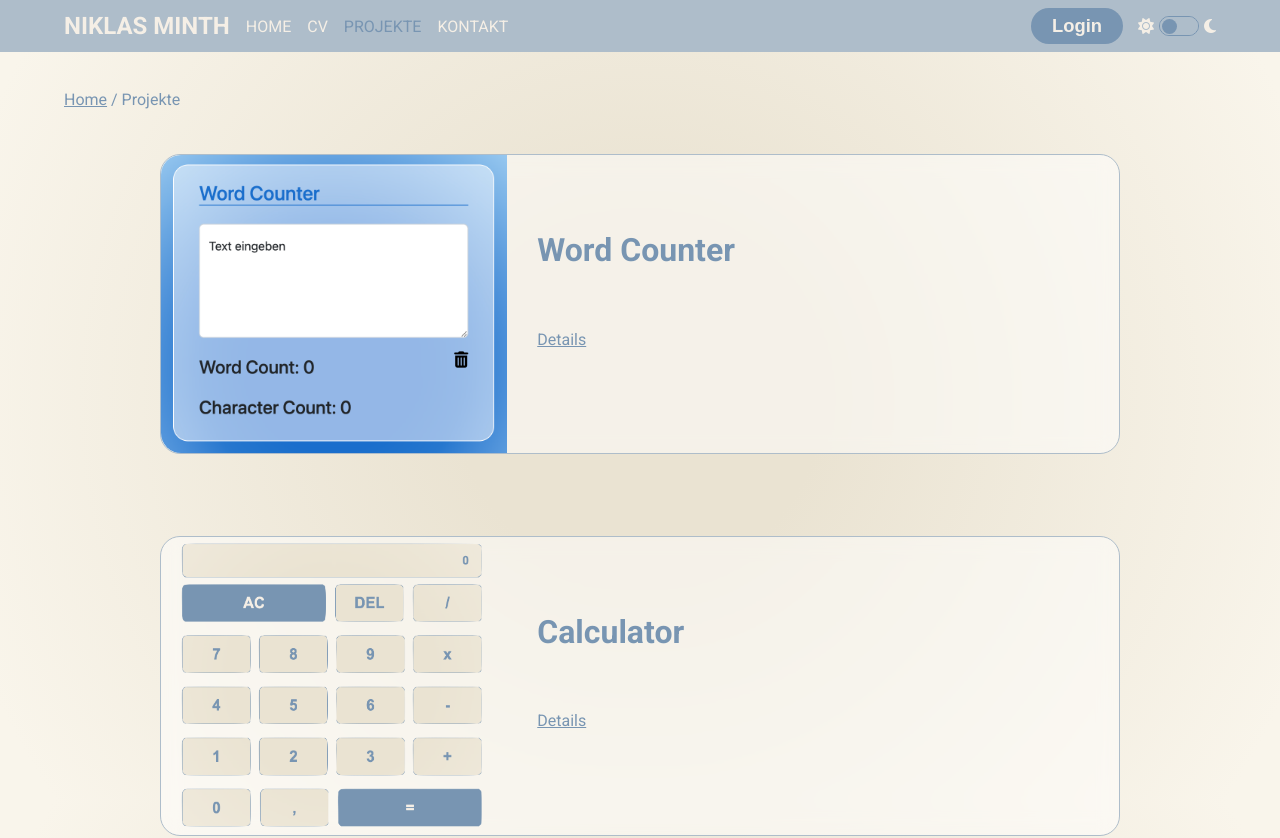
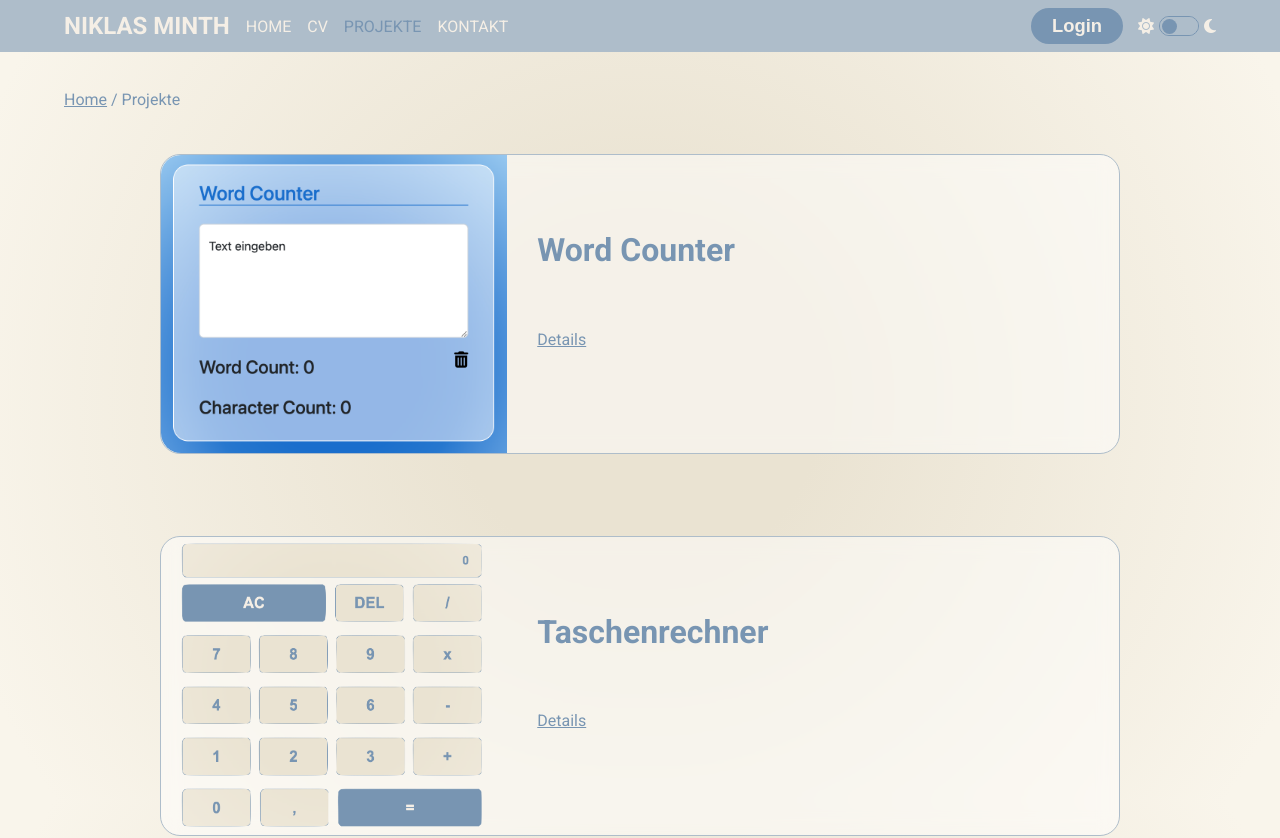
Before and after one commit to niklas1531/portfolio, a React (Create React App) app: page /#/projekte in a window 1280 px wide. Shown: the top 838 px of the page. Built offline with nearby package versions, Linux system fonts and the light colour scheme.

Commit message:
Projekt Calculator umbenannt in Taschenrechner

```diff
--- a/src/App.js
+++ b/src/App.js
@@ -7,7 +7,8 @@ import GreenCoding  from './Projekte/GreenCoding'
 import WordCounter from './Projekte/WordCounter'
 import Check24 from './Projekte/Check24'
 import { useEffect, useState } from 'react'
-import Calculator from './Projekte/calculator/Calculator'
+import Taschenrechner from './Projekte/Taschenrechner/Taschenrechner'
+import Trinkgeld from './Projekte/Trinkgeld'
 
 const App = () => {
   const [show, setShow] = useState(false)
@@ -55,9 +56,10 @@ const App = () => {
         <Route path='/cv' element={<CV showMobile={showMobile} mobile={mobile} switchTheme={switchTheme} checked={checked} show={show} handleShow={handleShow}/>} />
         <Route path='/projekte' element={<Projekte showMobile={showMobile} mobile={mobile} switchTheme={switchTheme} checked={checked} show={show} handleShow={handleShow}/>} />
         <Route path="/projekte/greencoding" element={<GreenCoding showMobile={showMobile} mobile={mobile} switchTheme={switchTheme} checked={checked} show={show} handleShow={handleShow}/>} />
-        <Route path="/projekte/wordcount" element={<WordCounter showMobile={showMobile} mobile={mobile} switchTheme={switchTheme} checked={checked} show={show} handleShow={handleShow}/>} />
+        <Route path="/projekte/wordcounter" element={<WordCounter showMobile={showMobile} mobile={mobile} switchTheme={switchTheme} checked={checked} show={show} handleShow={handleShow}/>} />
         <Route path="/projekte/check24" element={<Check24 showMobile={showMobile} mobile={mobile} switchTheme={switchTheme} checked={checked} show={show} handleShow={handleShow}/>} />
-        <Route path="/projekte/calculator" element={<Calculator showMobile={showMobile} mobile={mobile} switchTheme={switchTheme} checked={checked} show={show} handleShow={handleShow}/>} />
+        <Route path="/projekte/taschenrechner" element={<Taschenrechner showMobile={showMobile} mobile={mobile} switchTheme={switchTheme} checked={checked} show={show} handleShow={handleShow}/>} />
+        {/* <Route path="/projekte/trinkgeld" element={<Trinkgeld showMobile={showMobile} mobile={mobile} switchTheme={switchTheme} checked={checked} show={show} handleShow={handleShow}/>} /> */}
         <Route path="*" element={<PathNotFound />} />
       </Routes>
     </HashRouter>)
--- a/src/Projekte/calculator/Calculator.js
+++ b/src/Projekte/Taschenrechner/Taschenrechner.js
@@ -5,7 +5,7 @@ import Nav from "../../components/Nav";
 import FooterMobil from '../../components/FooterMobil';
 import './styles.css'
 import { useState } from "react";
-const Calculator = ({ show, handleShow, showMobile, mobile, switchTheme, checked }) => {
+const Taschenrechner = ({ show, handleShow, showMobile, mobile, switchTheme, checked }) => {
     const [inputString, setInputString] = useState('0')
     const [num1, setNum1] = useState('')
     const [operator, setOperator] = useState('')
@@ -47,7 +47,7 @@ const Calculator = ({ show, handleShow, showMobile, mobile, switchTheme, checked
         <div>
             <Nav handleShow={handleShow} showMobile={showMobile} mobile={mobile} switchTheme={switchTheme} checked={checked} />
             <div className="content-all black">
-                <p> <Link className='linkBack' to='/'>Home</Link> / <Link className='linkBack' to='/projekte'>Projekte</Link> / Calculator</p>
+                <p> <Link className='linkBack' to='/'>Home</Link> / <Link className='linkBack' to='/projekte'>Projekte</Link> / Taschenrechner</p>
                 <div className="container calculator">
                     <div className="row">
                         <div className="col-12 col-md-6 offset-md-3 display">
@@ -108,4 +108,4 @@ const Calculator = ({ show, handleShow, showMobile, mobile, switchTheme, checked
     );
 }
 
-export default Calculator;
+export default Taschenrechner;
--- a/src/components/LoginModal.js
+++ b/src/components/LoginModal.js
@@ -1,4 +1,5 @@
 const LoginModal = ({ handleShow }) => {
+
     return (
         <div className="loginmodal">
             <div className="">
@@ -21,7 +22,7 @@ const LoginModal = ({ handleShow }) => {
                         </div>
                         <div className="footer">
                             <button className='customButton' onClick={handleShow}>Schließen</button>
-                                <input className='customButton ml-2' type='submit' value='Login' />
+                            <button className='customButton ml-2' >Login</button>
                         </div>
                     </div>
                 </form>
--- a/src/pages/Projekte.js
+++ b/src/pages/Projekte.js
@@ -3,9 +3,9 @@ import LoginModal from "../components/LoginModal";
 import Nav from "../components/Nav";
 import CardComponent from "../components/CardComponent";
 import Check24 from '../images/Check24.png'
-import Calculator from '../images/Calculator.png'
+import Taschenrechner from '../images/Calculator.png'
 import GreenCoding from '../images/GreenCoding.png'
-import WordCounter from '../images/WordCounter.png'
+import WorCounter from '../images/WordCounter.png'
 import WebCrawler from '../images/webcrawler.png'
 import { Link } from "react-router-dom";
 import FooterMobil from '../components/FooterMobil';
@@ -16,12 +16,12 @@ const Projekte = ({show, handleShow, showMobile, mobile, switchTheme,checked })
         <div className="content-all black">
         <p> <Link className='linkBack'to='/'>Home</Link> / Projekte</p>
                     <CardComponent title='Word Counter'
-                        img={WordCounter}
-                        to='/projekte/wordcount'
+                        img={WorCounter}
+                        to='/projekte/wordcounter'
                     />
-                    <CardComponent title='Calculator'
-                        img={Calculator}
-                        to='/projekte/calculator'
+                    <CardComponent title='Taschenrechner'
+                        img={Taschenrechner}
+                        to='/projekte/taschenrechner'
                     />
                     <CardComponent title='Check24 Challenge'
                         img={Check24}
```
Also changed, not shown: src/Projekte/Taschenrechner/styles.css (renamed from src/Projekte/calculator/styles.css). Lines whose indentation alone changed are shown as unchanged.
